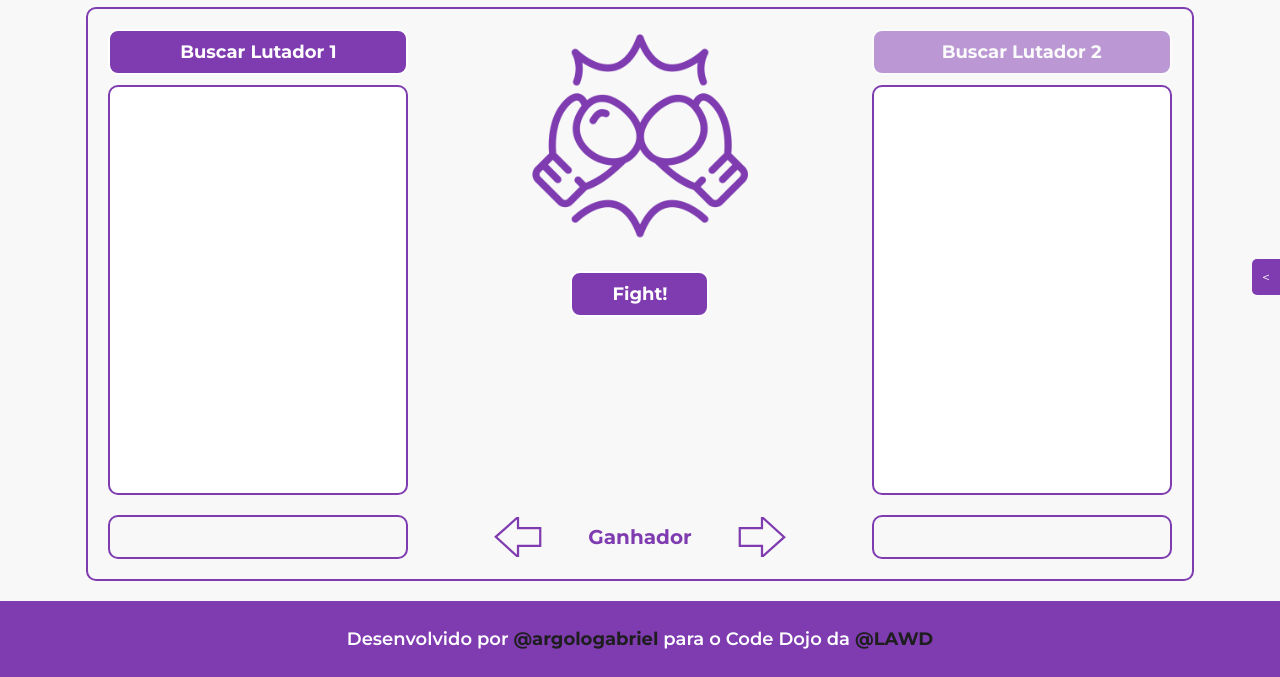
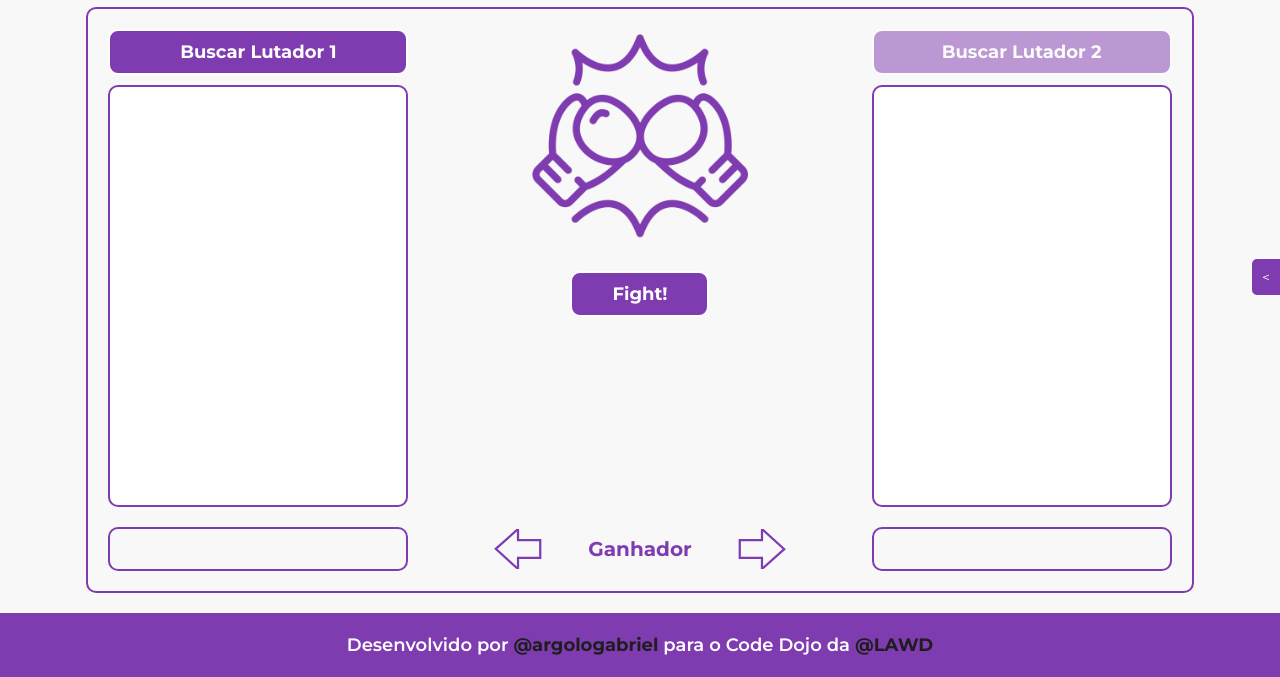
Before and after one commit to Lawd-UFS/coding-dojo-semac, a website: page public/index.html in a window 1280 px wide. Shown: the part 123-800 px from the top of the page. Drawn offline with Linux system fonts and the light colour scheme.

Commit message:
feat: ajusta estilização de posicionamento do footer

```diff
--- a/public/styles/index.css
+++ b/public/styles/index.css
@@ -288,14 +288,13 @@ button:disabled:hover {
 
 #copyright {
   background-color: var(--low-purple);
+  display: flex;
+  justify-content: center;
+  align-items: center;
   color: var(--full-white);
   font-weight: 600;
   font-size: 1.125em;
-  padding: 1.5em 5em;
-}
-
-#copyright p {
-  text-align: center;
+  height: 64px;
 }
 
 #copyright p a {
```
